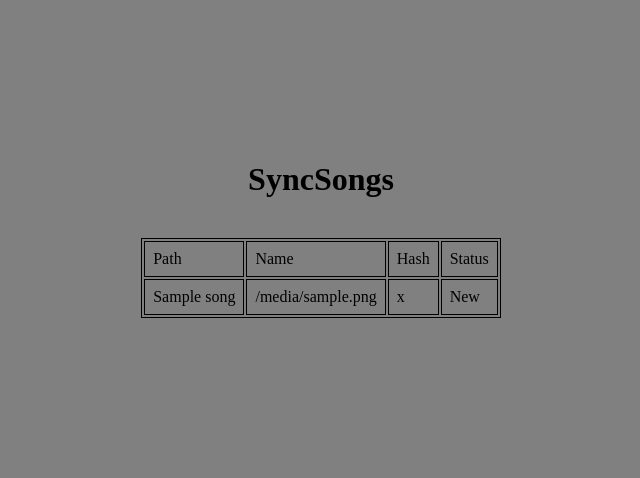
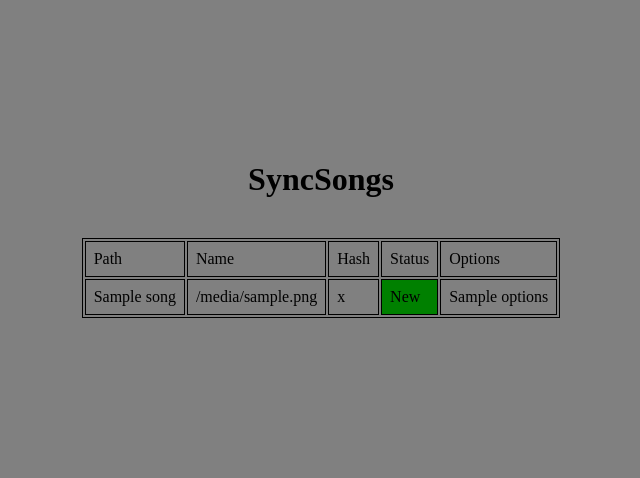
Before and after one commit to Cauanz/project-syncSongs, a Flask app: template templates/home.html in a window 1280 px wide. Shown: the part 161-639 px from the top of the page, without its empty margins (319-959 px from the left). Run offline with Flask 3, Linux system fonts and the light colour scheme; the template is opened without the code that fills it: most values are stand-ins (such as "Sample title", 1, 10 or a date in 2020).

Commit message:
🚧 adiciona opções de remoção para músicas duplicadas e melhora a exibição de status com cores (em progresso)

```diff
--- a/main.py
+++ b/main.py
@@ -15,6 +15,7 @@ def index():
 
     if hash in seen_hashes:
       song['status'] = 'Duplicated'
+      song['options'] = 'Remove'
       songs.append(song)
       continue
 
--- a/static/css/home.css
+++ b/static/css/home.css
@@ -14,7 +14,7 @@ body {
 }
 
 .content {
-  width: 40rem;
+  width: 80rem;
   height: 30rem;
   display: flex;
   flex-direction: column;
@@ -57,3 +57,20 @@ input[type="submit"],
 input[type="file"] {
   padding: 5px;
 }
+
+
+.mappedSong {
+  background-color: orange;
+}
+
+.duplicatedSong {
+  background-color: yellow;
+}
+
+.newSong {
+  background-color: green;
+}
+
+.removedSong {
+  background-color: red;
+}
--- a/templates/home.html
+++ b/templates/home.html
@@ -31,13 +31,29 @@ block body %}
       <td>Name</td>
       <td>Hash</td>
       <td>Status</td>
+      <td>Options</td>
     </tr>
     {% for song in songs %}
     <tr>
       <td>{{ song.pathname }}</td>
       <td>{{ song.filename }}</td>
       <td>{{ song.hash }}</td>
-      <td>{{ song.status }}</td>
+      {% if song.status == 'Mapped' %}
+      <td class="mappedSong">{{ song.status }}</td>
+      {% endif %}
+      {% if song.status == 'Duplicated' %}
+      <td class="duplicatedSong">{{ song.status }}</td>
+      {% endif %}
+      {% if song.status == 'New' %}
+      <td class="newSong">{{ song.status }}</td>
+      {% endif %}
+      {% if song.status == 'Removed' %}
+      <td class="removedSong">{{ song.status }}</td>
+      {% endif %}
+      {% if song.options %}
+      <td>{{ song.options }}</td>
+      {% endif %}
+      <!-- TODO - CONTINUAR TRABALHANDO A PARTE DE OPÇÕES DEPENDENDO O STATUS -->
     </tr>
     {% endfor %}
   </table>
```
